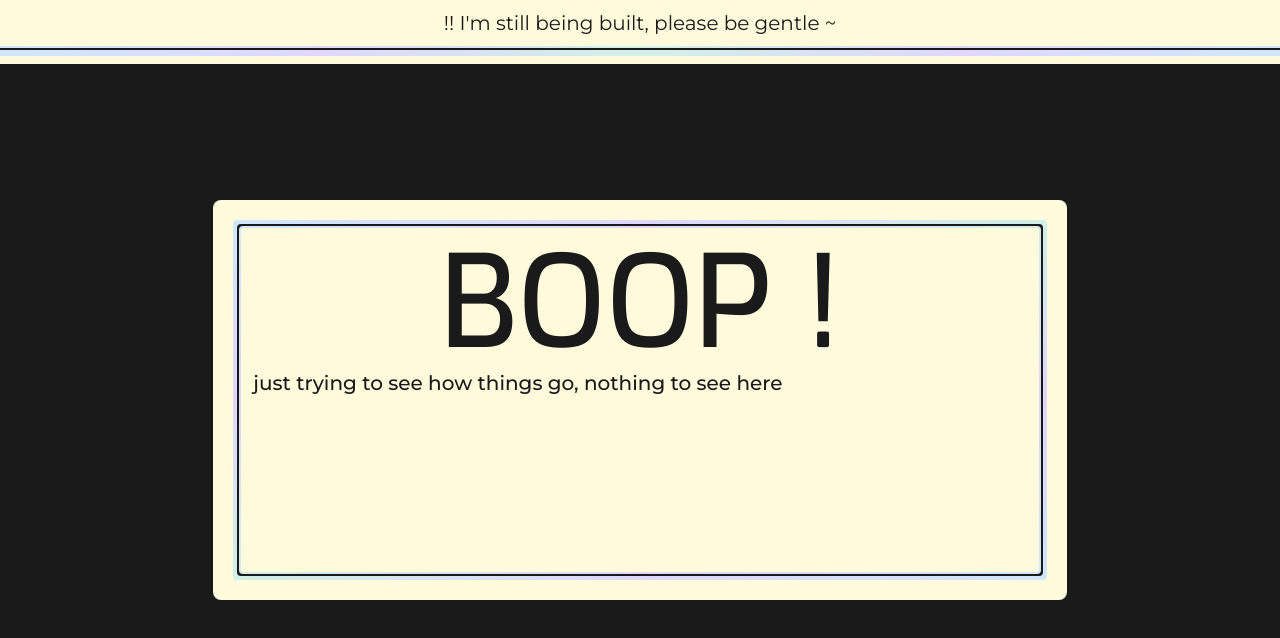
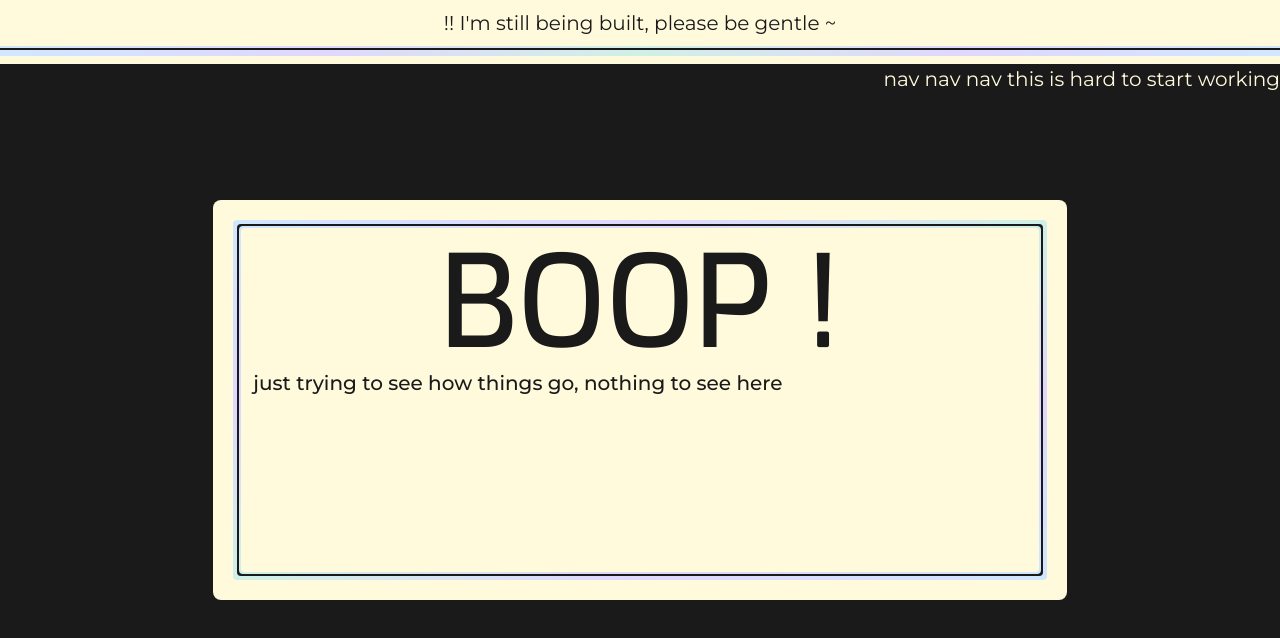
Before and after one commit to VulpesSystem/porte-folio, a Next.js app in the folder porte-folio/: page / in a window 1280 px wide. Shown: the top 638 px of the page. Built offline with nearby package versions, Linux system fonts and the light colour scheme.

Commit message:
only prepped files. Not much done but more than any of you so im awesome - Klaus

```diff
--- a/porte-folio/src/app/layout.tsx
+++ b/porte-folio/src/app/layout.tsx
@@ -1,5 +1,6 @@
 import type { Metadata } from "next";
 import BeingBuiltBanner from "@/components/being-built-banner";
+import NavigationMenuDesktop from "@/components/navigation-menu-desktop";
 import "./globals.css";
 
 export const metadata: Metadata = {
@@ -24,6 +25,9 @@ export default function RootLayout({
       </head>
       <body className="relative h-full w-full">
         <BeingBuiltBanner />
+        <div className="hidden md:block">
+          <NavigationMenuDesktop />
+        </div>
         {children}
       </body>
     </html>
--- /dev/null
+++ b/porte-folio/src/components/navigation-menu-desktop.tsx
@@ -0,0 +1,9 @@
+export default function NavigationMenuDesktop() {
+  return (
+    <div className="">
+      <div className="absolute top-16 right-0">
+        <p className="text-cream">nav nav nav this is hard to start working</p>
+      </div>
+    </div>
+  );
+}
```
